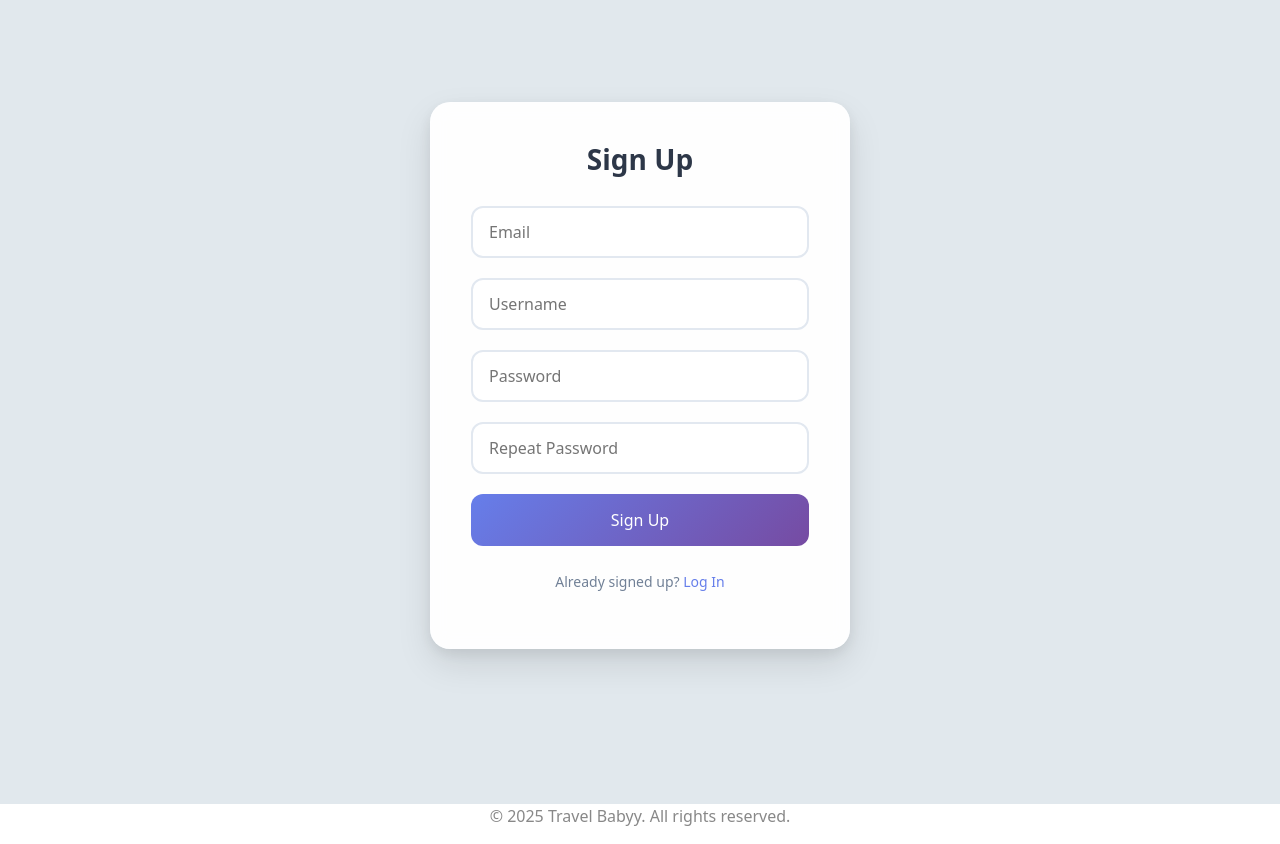
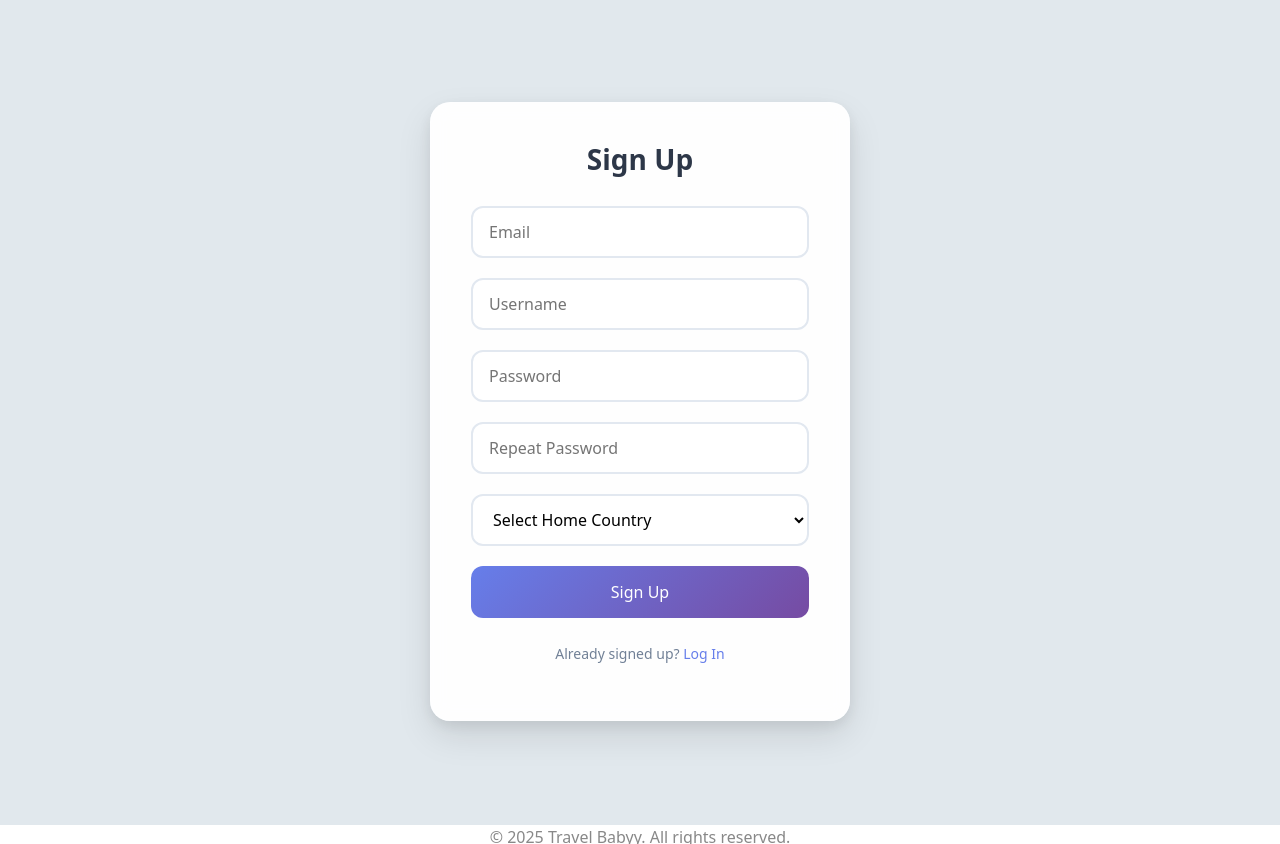
Before and after one commit to AdrianJunge/GripTrip, a Flask app: page /signup in a window 1280 px wide. Shown: the part 64-908 px from the top of the page. Run offline with Flask 3, Linux system fonts and the light colour scheme.

Commit message:
country in signup & home added to map

```diff
--- a/requirements.txt
+++ b/requirements.txt
@@ -13,3 +13,4 @@ six==1.17.0
 SQLAlchemy==2.0.43
 typing_extensions==4.15.0
 Werkzeug==3.1.3
+countryinfo==0.1.2
--- a/server/auth.py
+++ b/server/auth.py
@@ -11,11 +11,13 @@ bp = Blueprint("auth", __name__)
 @bp.route("/signup", methods=["GET", "POST"])
 def signup():
     if request.method == "GET":
-        return render_template("auth/signup.html")
+        countries = model.Country.query.order_by(model.Country.name).all()
+        return render_template("auth/signup.html", countries = countries)
     elif request.method == "POST":
         email = request.form.get("email")
         username = request.form.get("username")
         password = request.form.get("password")
+        country_code = request.form.get("country_code")
 
         if password != request.form.get("password_repeat"):
             flash("Error, passwords are different!", "error")
@@ -29,7 +31,7 @@ def signup():
             return redirect(url_for("auth.signup"))
 
         password_hash = generate_password_hash(password)
-        new_user = model.User(email=email, username=username, password=password_hash)
+        new_user = model.User(email=email, username=username, password=password_hash, country_code=country_code)
         db.session.add(new_user)
         db.session.commit()
         flash("User created successfully! Please log in.", "success")
--- a/server/main.py
+++ b/server/main.py
@@ -3,6 +3,7 @@ from flask import Blueprint, render_template
 from flask_login import current_user, login_required
 from . import db, model
 from datetime import timezone
+from countryinfo import CountryInfo
 
 bp = Blueprint("main", __name__)
 
@@ -16,7 +17,19 @@ def index():
         .all()
     )
 
+    user_country_name = current_user.country.name
+    user_home = None
+    if user_country_name:
+        try:
+            country = CountryInfo(user_country_name)
+            lat, lon = country.info()["latlng"]
+            user_home = (lat, lon)
+        except:
+            user_home = None
+
     return render_template(
         "main/index.html",
         trips=trips,
+        user_home=user_home,
+        user_country = user_country_name,
     )
--- a/server/static/auth/auth.css
+++ b/server/static/auth/auth.css
@@ -28,7 +28,7 @@
     gap: 20px;
 }
 
-.email-field, .password-field, .username-field {
+.email-field, .password-field, .username-field, .country-field{
     display: flex;
     flex-direction: column;
     gap: 8px;
@@ -86,3 +86,14 @@
     color: #764ba2;
     text-decoration: underline;
 }
+
+.country-field select{
+    padding: 12px 16px;
+    border: 2px solid #e2e8f0;
+    border-radius: 12px;
+    font-size: 16px;
+    font-family: inherit;
+    background: #ffffff;
+    transition: all 0.3s ease;
+    outline: none;
+}
--- a/server/templates/auth/signup.html
+++ b/server/templates/auth/signup.html
@@ -10,6 +10,12 @@
             <div class="username-field"><input type="text" name="username" placeholder="Username" required/></div>
             <div class="password-field"><input type="password" name="password" placeholder="Password" required/></div>
             <div class="password-field"><input type="password" name="password_repeat" placeholder="Repeat Password" required/></div>
+            <div class="country-field"><select name= "country_code" required>
+                <option value="" disabled selected>Select Home Country</option>
+                {% for country in countries %}
+                    <option value="{{ country.code }}">{{ country.name }}</option>
+                {% endfor %}
+            </select></div>
             <div class="login-button"><input type="submit" value="Sign Up"/></div>
         </form>
         <p class="signup-prompt">Already signed up? <a href="{{ url_for('auth.login') }}">Log In</a></p>
```
Also changed, not shown: init_db.py (+56 -2 lines), server/model.py (+8 -0 lines), server/templates/main/index.html (+23 -5 lines).
